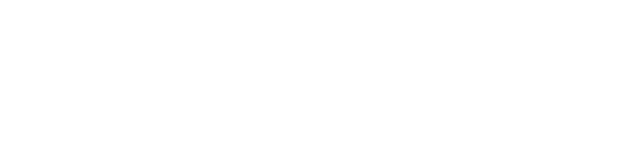
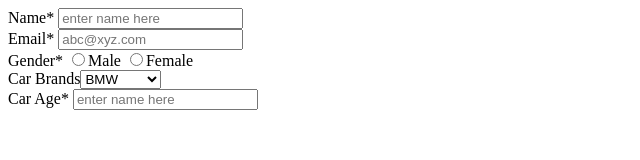
Before and after one commit to acciojob/car-insurance-form-Dalvigb, a website: page main.html in a window 1280 px wide. Shown: the whole page, without its empty margins (0-640 px from the left). Drawn offline with Linux system fonts and the light colour scheme.

Commit message:
created a submission

```diff
--- a/main.html
+++ b/main.html
@@ -10,6 +10,19 @@
 	<!-- the entire body must be written by student -->
     <script type="text/javascript" src="./script.js">
 </script>
+	<label for="name">Name*</label> <input type="text" id="#name" placeholder="enter name here" required></br>
+	<label for="email">Email* </label> <input type="text" id="#email" placeholder="abc@xyz.com" required>	</br>
+	<label for="gender">Gender* </label> <input type="radio" name="gender" value="male" required>Male
+								<input type="radio" name="gender" value="male" required>Female</br>
+	<label for="carbrands">Car Brands</label><select id="#cars">
+		<option>BMW</option>
+		<option>Audi</option>
+		<option>Mercedez</option>
+	</select></br>
+	<label for="carage">Car Age*</label> <input type="text" id="#name" placeholder="enter name here" required></br>
+
+
+
 
 </body>
 
```
